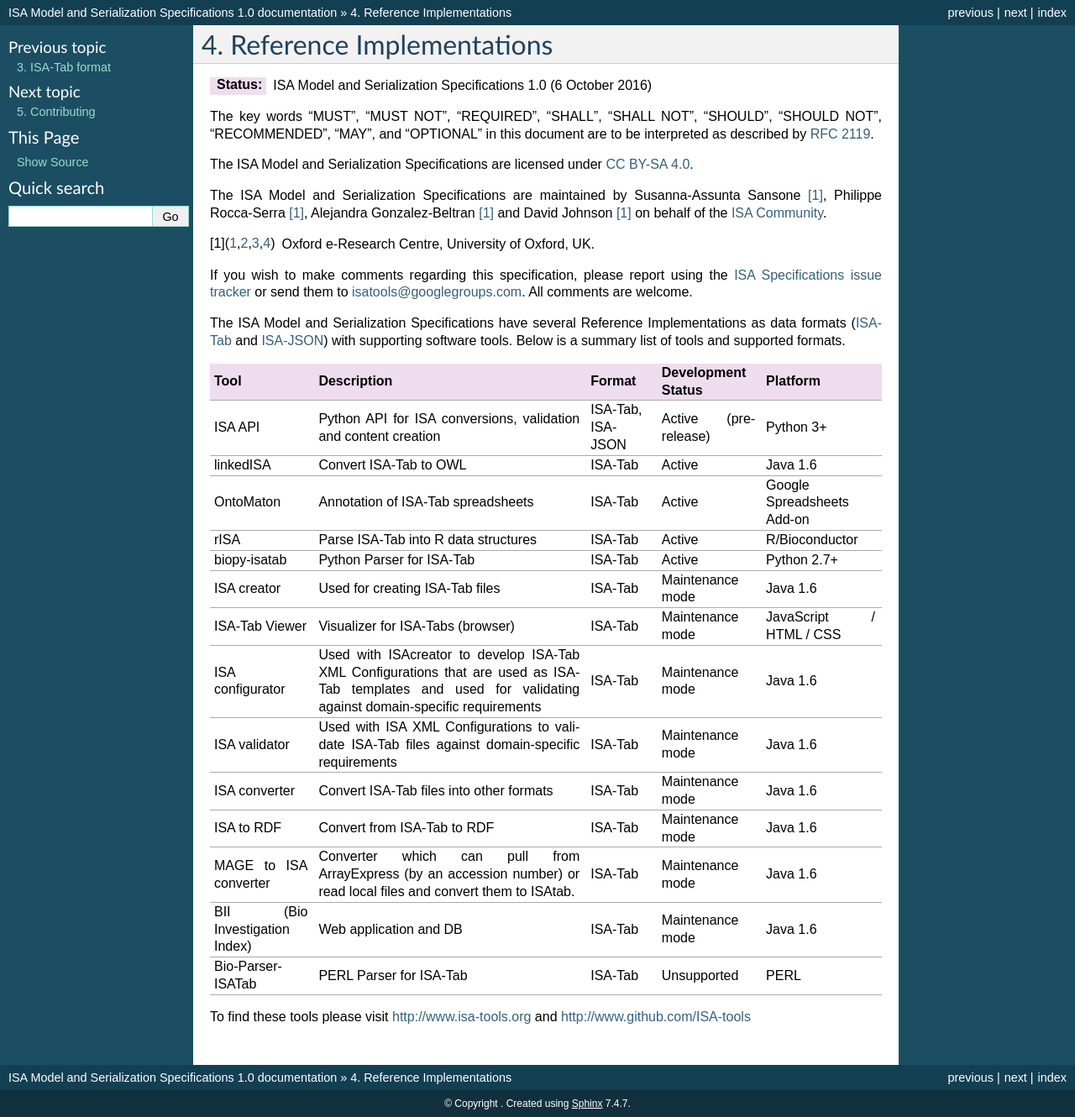
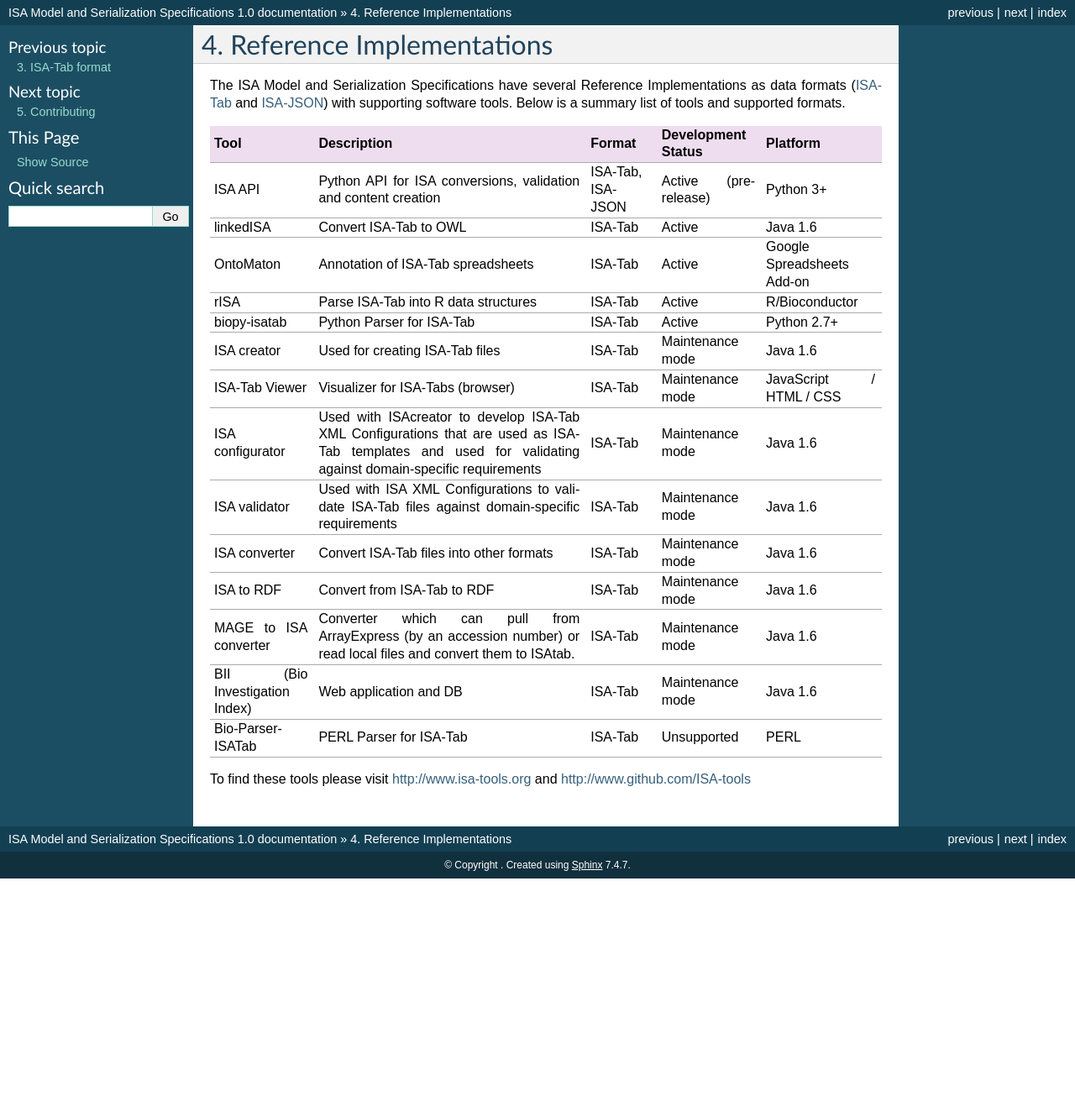
Before and after one commit to ISA-tools/isa-specs, a Sphinx documentation site: the page built from source/implementations.rst, in a window 1280 px wide. Shown: the whole page at 84% size. Built offline with Sphinx 7.4.7, drawn with Linux system fonts in a browser that asks for light colours; after the commit the page ends 1046 px from its top, so only the background shows below that.

Commit message:
Remove redundant info in implementations page

```diff
--- a/source/implementations.rst
+++ b/source/implementations.rst
@@ -1,21 +1,5 @@
 Reference Implementations
 =========================
-
-:Status: ISA Model and Serialization Specifications 1.0 (6 October 2016)
-
-The key words "MUST", "MUST NOT", "REQUIRED", "SHALL", "SHALL NOT", "SHOULD", "SHOULD NOT", "RECOMMENDED", "MAY", and
-"OPTIONAL" in this document are to be interpreted as described by `RFC 2119 <http://www.ietf.org/rfc/rfc2119.txt>`_.
-
-The ISA Model and Serialization Specifications are licensed under `CC BY-SA 4.0 <https://creativecommons.org/licenses/by-sa/4.0/>`_.
-
-The ISA Model and Serialization Specifications are maintained by Susanna-Assunta Sansone [1]_, Philippe Rocca-Serra [1]_, Alejandra
-Gonzalez-Beltran [1]_ and David Johnson [1]_ on behalf of the `ISA Community <http://www.isacommons.org>`_.
-
-.. [1] Oxford e-Research Centre, University of Oxford, UK.
-
-If you wish to make comments regarding this specification, please report using the
-`ISA Specifications issue tracker <https://github.com/ISA-tools/isa-specifications/issues>`_ or send them to
-isatools@googlegroups.com. All comments are welcome.
 
 The ISA Model and Serialization Specifications have several Reference Implementations as data formats (:doc:`ISA-Tab </isatab>` and
 :doc:`ISA-JSON </isajson>`) with supporting software tools. Below is a summary list of tools and supported formats.
```
